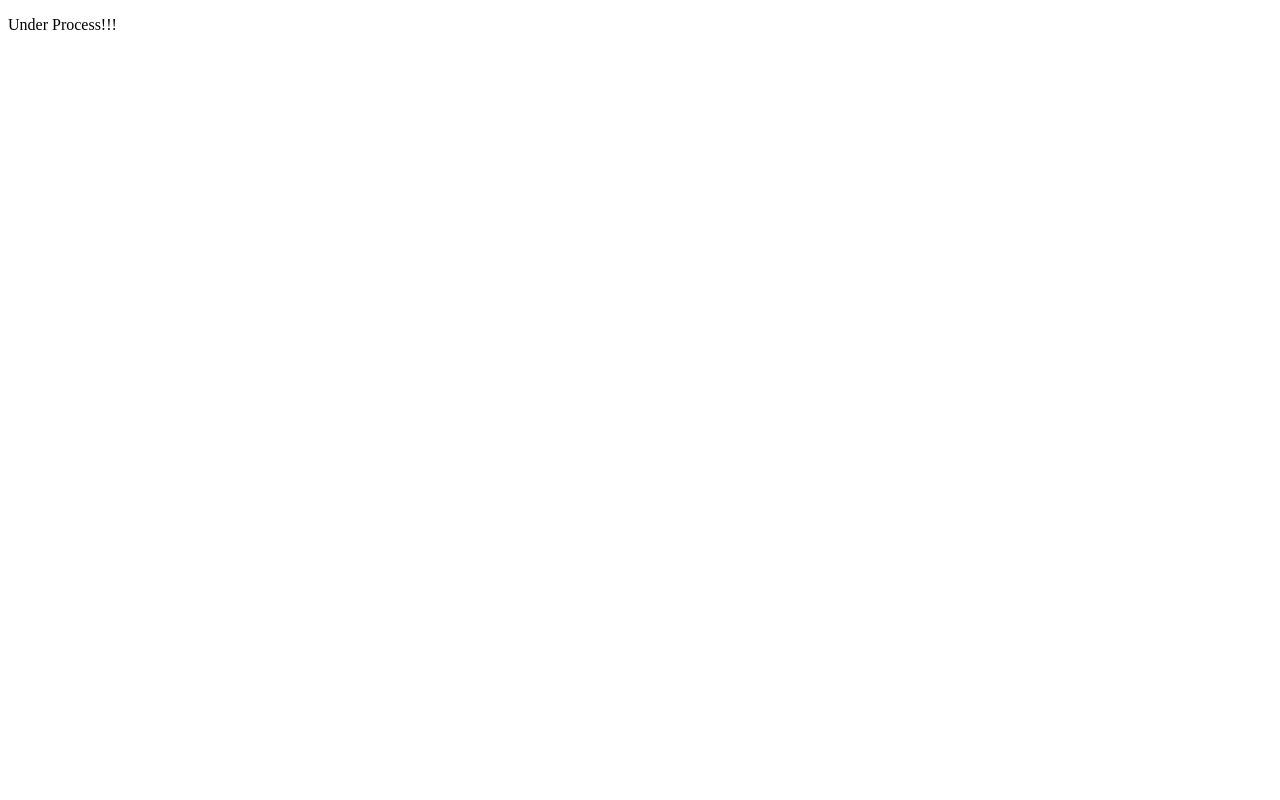
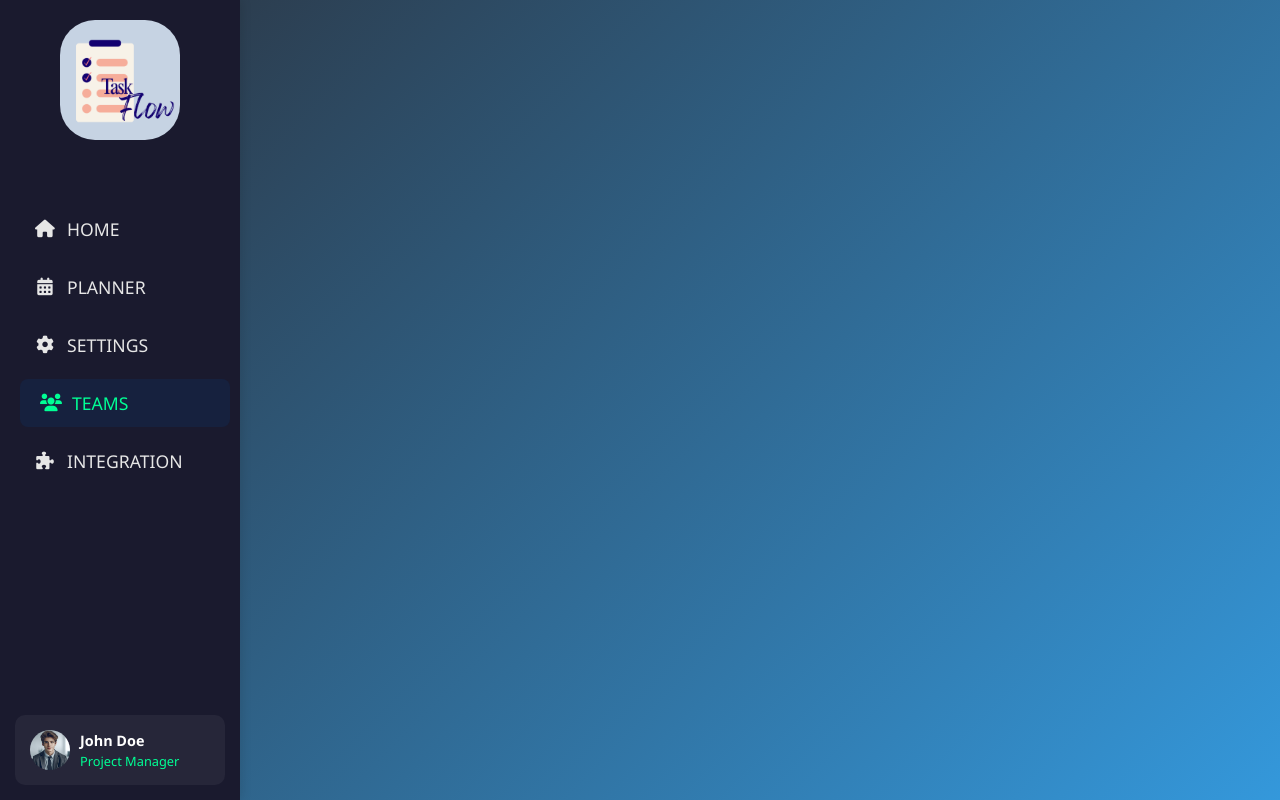
Before and after one commit to B1N4RY-P4R45173/UID-Project, a plain HTML site: page teams.html in a window 1280 px wide. Drawn offline with Linux system fonts and the light colour scheme.

Commit message:
Added the sidebar to all html files

```diff
--- a/teams.html
+++ b/teams.html
@@ -3,9 +3,47 @@
 <head>
     <meta charset="UTF-8">
     <meta name="viewport" content="width=device-width, initial-scale=1.0">
-    <title>Document</title>
+    <title>Taskflow AI</title>
+    <link rel="stylesheet" href="index.css">
+    <link rel="stylesheet" href="https://cdnjs.cloudflare.com/ajax/libs/font-awesome/6.0.0/css/all.min.css">
+    <link rel="icon" type="image/x-icon" href="./images/favicon.ico">
 </head>
 <body>
-    <p>Under Process!!!</p>
-</body>
-</html>
+    <!-- Sidebar Navigation -->
+    <nav class="sidebar">
+        <div class="logo-container">
+            <img src="./images/logo.png" alt="TaskFlow AI Logo" class="logo" style="border-radius: 35px;">
+        </div>
+        <div class="nav-menu">
+            <a href="./index.html" class="nav-item ">
+                <i class="fas fa-home"></i>
+                <span>HOME</span>
+            </a>
+            <a href="planner.html" class="nav-item">
+                <i class="fas fa-calendar-alt"></i>
+                <span>PLANNER</span>
+            </a>
+            <a href="./settings.html " class="nav-item ">
+                <i class="fas fa-cog"></i>
+                <span>SETTINGS</span>
+            </a>
+            <a href=" " class="nav-item active">
+                <i class="fas fa-users"></i>
+                <span>TEAMS</span>
+            </a>
+            <a href="integrations.html" class="nav-item">
+                <i class="fas fa-puzzle-piece"></i>
+                <span>INTEGRATION</span>
+            </a>
+        </div>
+        <div class="user-profile">
+            <img src="./images/avatar.png" alt="User Avatar" class="avatar">
+            <div class="user-info">
+                <h4>John Doe</h4>
+                <p>Project Manager</p>
+            </div>
+        </div>
+    </nav>
+    <main class="main-content">
+
+    </main>
```
Also changed, not shown: integrations.html (+42 -4 lines), settings.html (+42 -4 lines).
